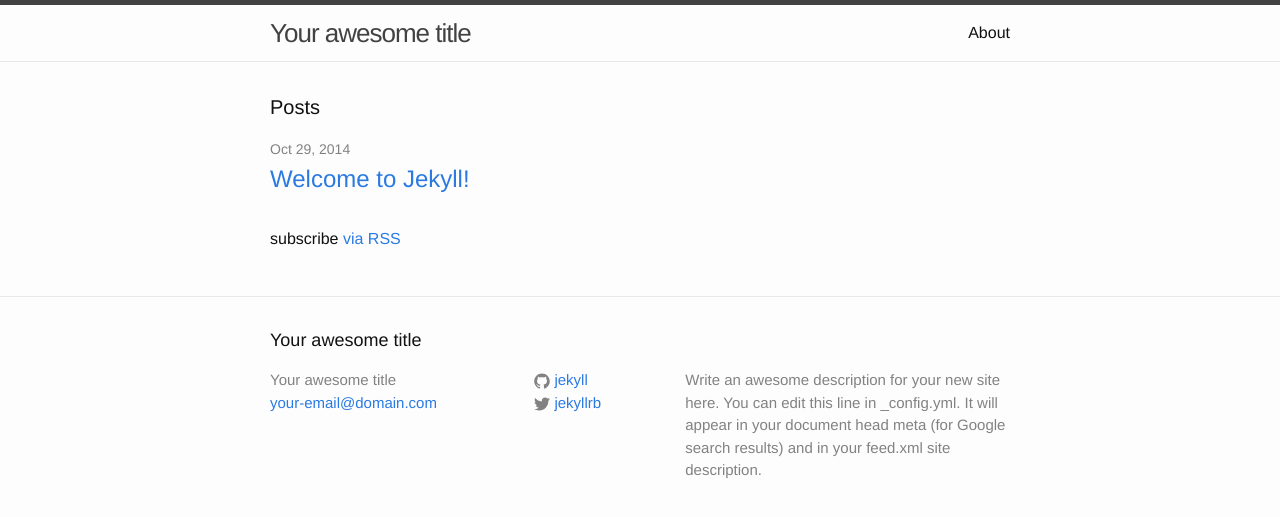
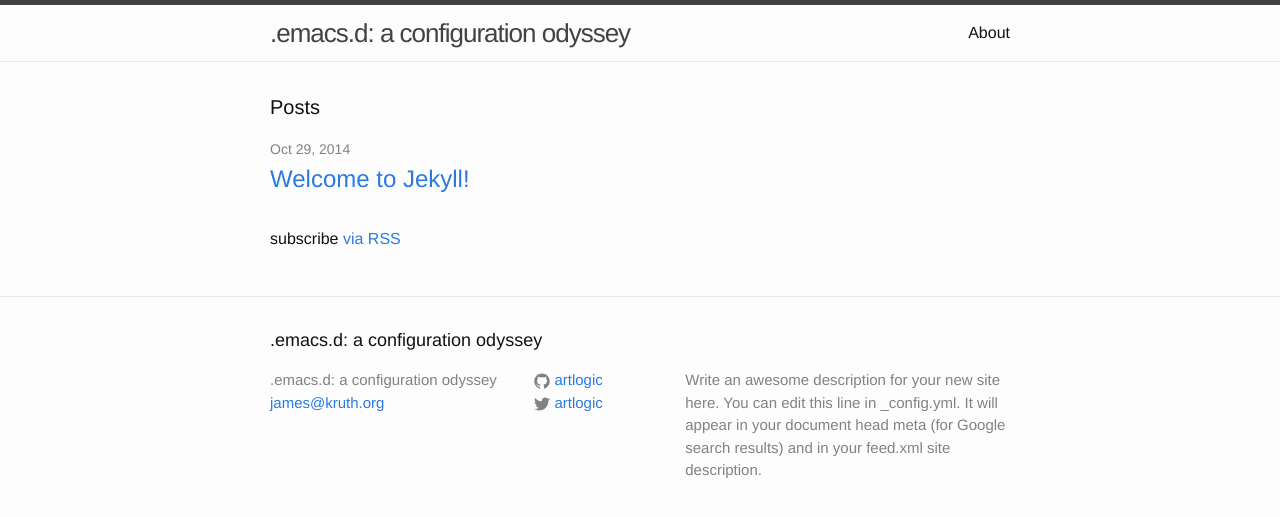
Before and after one commit to artlogic/.emacs.d, a Jekyll site: the page built from index.html, in a window 1280 px wide. Shown: the top 517 px of the page. Built offline with Jekyll 4.4.1, drawn with Linux system fonts in a browser that asks for light colours.

Commit message:
Initial config.

```diff
--- a/_config.yml
+++ b/_config.yml
@@ -1,17 +1,19 @@
 # Site settings
-title: Your awesome title
-email: your-email@domain.com
+title: ".emacs.d: a configuration odyssey"
+email: james@kruth.org
 description: > # this means to ignore newlines until "baseurl:"
   Write an awesome description for your new site here. You can edit this
   line in _config.yml. It will appear in your document head meta (for
   Google search results) and in your feed.xml site description.
-baseurl: "/.emacs.d/" # the subpath of your site, e.g. /blog/
-url: "http://yourdomain.com" # the base hostname & protocol for your site
-twitter_username: jekyllrb
-github_username:  jekyll
+baseurl: "/.emacs.d" # the subpath of your site, e.g. /blog/
+url: "https://artlogic.github.io" # the base hostname & protocol for your site
+twitter_username: artlogic
+github_username:  artlogic
 
 # Build settings
 markdown: kramdown
 
 gems:
   - jekyll-sitemap
+
+timezone: America/Detroit
```
